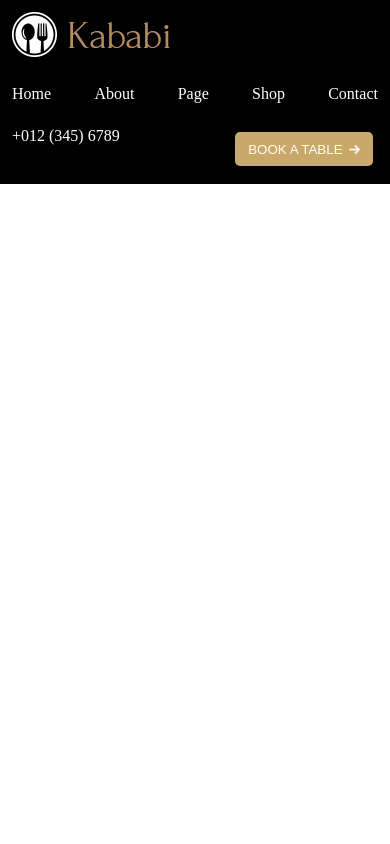
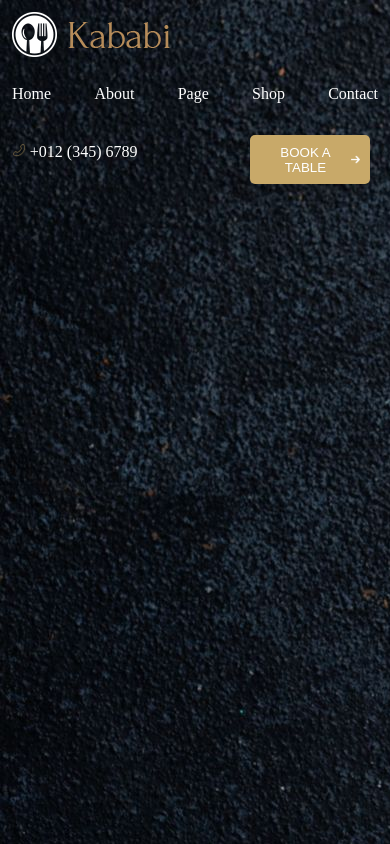
Before and after one commit to Robpiot/Kababi-food, a plain HTML site: page Index.html in a window 390 px wide. Drawn offline with Linux system fonts and the light colour scheme; a web font is replaced by a local one.

Commit message:
ça marche sur telephone et en vrai c'est déjà pas mal.

```diff
--- a/Index.html
+++ b/Index.html
@@ -9,7 +9,7 @@
 </head>
 
 <body>
-    <header class="header">
+    <header class="container">
         <nav class="nav">
             <ul class="logo-burger">
                 <li>
@@ -24,7 +24,7 @@
                 <li>Contact</li>
             </ul>
             <ul class="contact">
-                <li><a href="https://www.skype.com/en/skype-number/" target="_blank">+012 (345) 6789</a></li>
+                <li class="phone-line"><a href="https://www.skype.com/en/skype-number/" target="_blank"> <img src="/Assets/img/slider/telephone.png" alt="phone" id="phoneLogo"> +012 (345) 6789</a></li>
                 <a href="https://calendar.google.com/" target="_blank"><button id="BAT" >Book a table<img src="Assets/img/Other/arrow.png" alt="arrow"></button></a>
             </ul>
         </nav>
--- a/Style/components/_buttons.scss
+++ b/Style/components/_buttons.scss
@@ -1,15 +1,15 @@
 
     #BAT {
+        width : 120px;
         display: flex;
         position: relative;
         background-color: $secondaryColor;
         color : $primaryColor;
         text-transform:uppercase ;
         justify-content: space-around;
-        text-align: center;
         border : none;
         border-radius: .3125rem;
-        margin: 0.325rem;
+        margin: 0.5rem;
         padding:  0.600rem;
         img {
             width: 9%;
--- a/Style/components/_container.scss
+++ b/Style/components/_container.scss
@@ -1,4 +1,5 @@
 .container {
     max-width: 1400px;
+    height: 100vh;
     margin: 0 auto;
 }
--- a/Style/layouts/header.scss
+++ b/Style/layouts/header.scss
@@ -1,16 +1,29 @@
 @import "../components/_container.scss";
-.header {
-    background-color: rgb(0, 0, 0);
+
+header {
+    position: relative;
+    background-image: url(/Assets/img/slider/img_bg_slider_home01.jpg);
+
+
     display: flexbox;
     color : $primaryColor;
+
     nav {
         display: grid;
+        grid-template-rows: 3;
+        grid-template-columns: 5;
+
     } ul {
-        grid-template-rows: 3;
+
         justify-content: space-between;
-
+        align-items: baseline;
         margin: 12px;
         list-style-type: none;
+        li  {
+            #phoneLogo {
+                width: 6%;
+            };
+        }
     }
     .logo-burger{
         flex-direction: row;
@@ -28,10 +41,18 @@
             display: inline-flex;
             align-self: center;
             flex-wrap: wrap;
+
         } .contact {
-             display: inline-flex;
-            align-self: self-end;
-            flex-wrap: wrap;
+            display: inline-flex;
+            align-self: flex-end;
+            flex-wrap: nowrap;
+            flex-direction: row;
+
+
+
+        } .phoneLine {
+            display: block;
+            flex-direction: row;
         } li:hover {
             color : $secondaryColor;
         }
@@ -39,3 +60,7 @@
             all: unset;
         }
     }
+
+@media screen {
+
+}
```
Also changed, not shown: Assets/img/slider/telephone.png (added), Style/Style.css, 1 other file.
